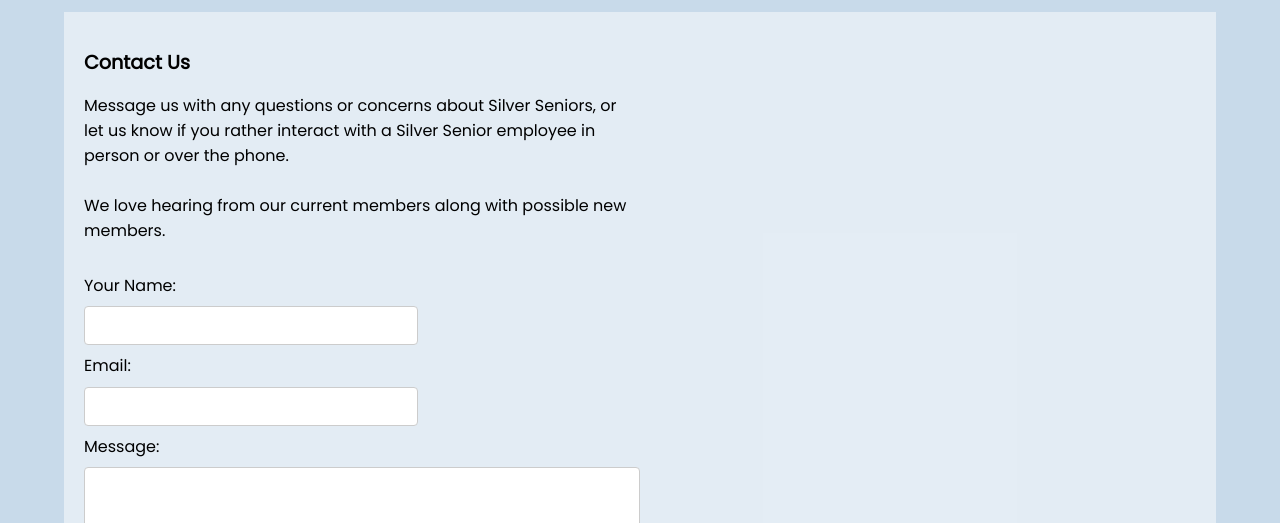
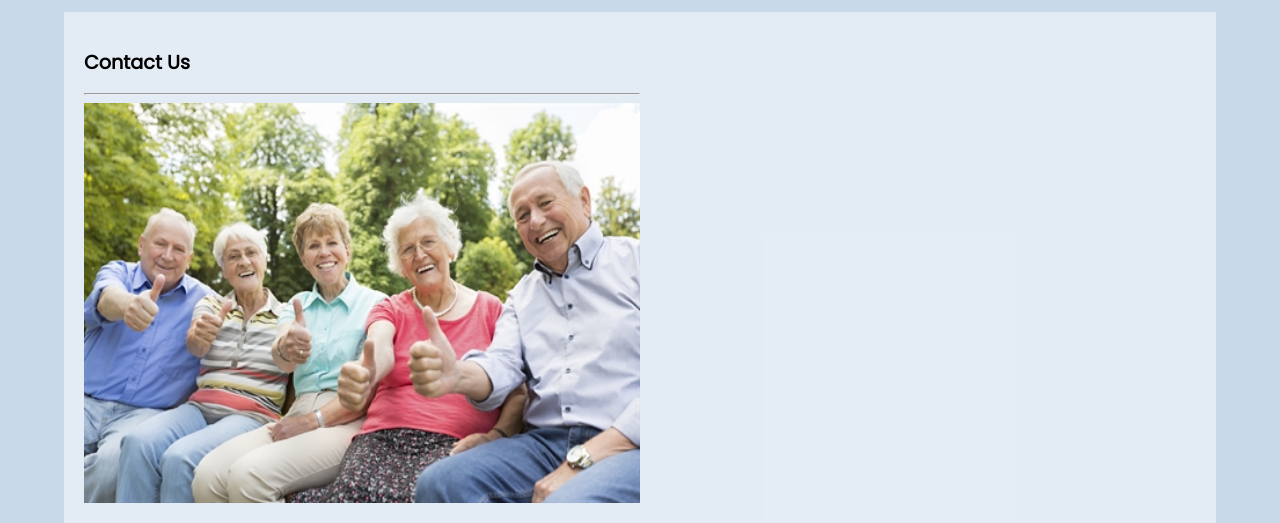
Before and after one commit to cschepers0002/silverseniors, a plain HTML site: page contact.html in a window 1280 px wide. Shown: the part 276-799 px from the top of the page. Drawn offline with Linux system fonts and the light colour scheme.

Commit message:
Add files via upload

```diff
--- a/contact.html
+++ b/contact.html
@@ -31,6 +31,11 @@
   <div class="form-container">
   <form action="thanks.html">
        <h2>Contact Us</h2>
+       <hr>
+
+       <img class="hero" src="thumbup.jpg" alt="thumbs up" title="thumbs up">
+       <!--https://www.whiskeyriff.com/wp-content/uploads/2016/08/seniors-thumbs-up-older-people.jpg -->
+
        <p> Message us with any questions or concerns about Silver Seniors, or let us know if you rather interact with a Silver Senior employee in person or over the phone. <br>
          <br>
 
@@ -41,6 +46,8 @@
 
        <label>Email: <br>
        <input type="email" id="email" name="email" required></label>
+
+
 
        <label>Message: <br>
        <textarea id="message" required></textarea></label>
@@ -61,6 +68,8 @@
 </div> <!-- END OF CONTAINER DIV -->
 <!-- END OF FORM -->
 
+<!-- possible animation
+<embed src="thank.mov" Pluginspage="https://support.apple.com/quicktime" width="320" height="250" CONTROLLER="true" LOOP="false" AUTOPLAY="false" name="IBM Video"></embed> -->
 
 
         </div><!--/wrapper-->
--- a/styles.css
+++ b/styles.css
@@ -75,7 +75,6 @@ margin: auto auto 15px auto;
 }
 
 
-
 #logo {
     /* ------ Max width to keep logo image from being larger than intended ------ */
     max-width: 50%;
@@ -116,7 +115,7 @@ HERO STYLES
 /* The hero image */
 .hero {
   /* Use "linear-gradient" to add a darken background effect to the image (photographer.jpg). This will make the text easier to read */
-  background-image: url("hair.jpg");
+  background-image: url("thumbup.jpg");
 
   /* Set a specific height
   50vh is 50% of the viewport height */
@@ -155,6 +154,8 @@ font-family: "Poppins", sans serif;
  font-size: 1em;
  color: white;
 }
+
+
 
 /**CONACT FORM */
 <
```
Also changed, not shown: thumbup.jpg (added).
